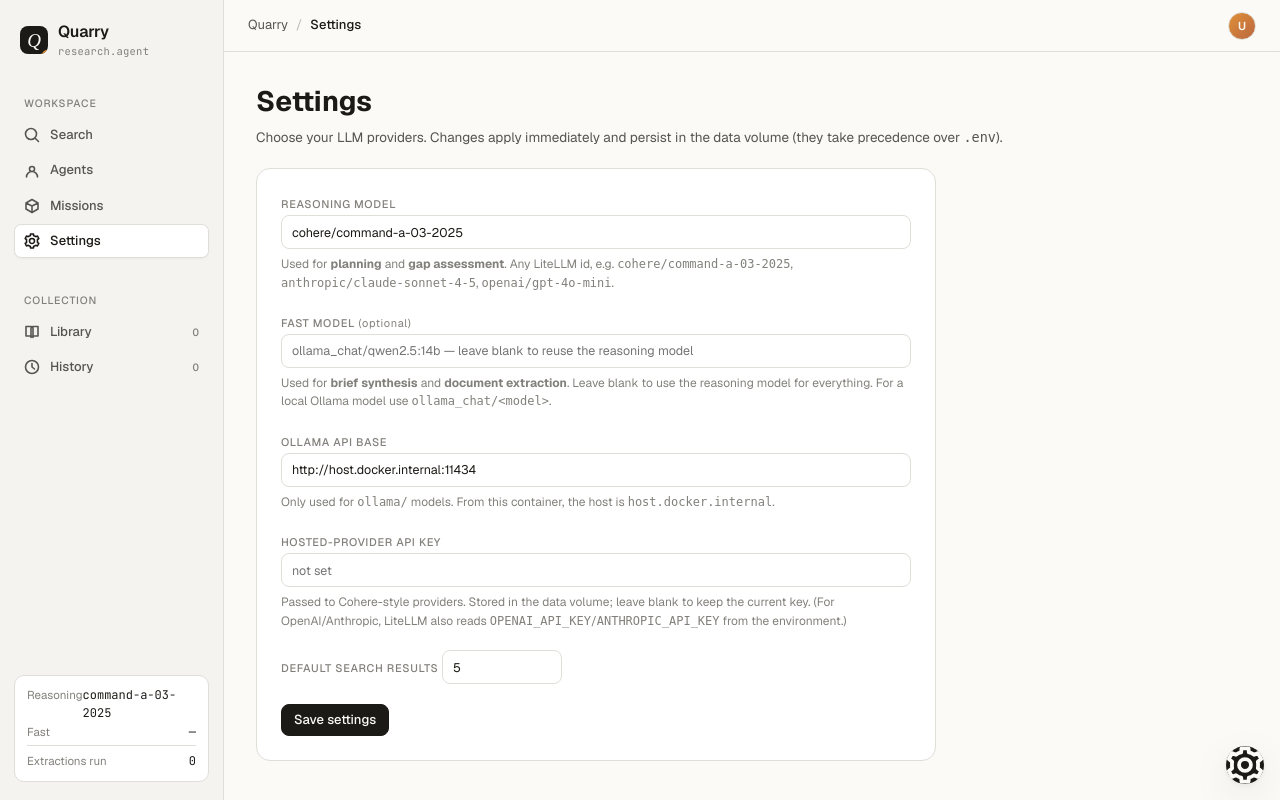
After one commit to OrangeAgente/quarry, a Flask app: page /settings in a window 1280 px wide. The commit adds this page. Run offline with Flask 3, Linux system fonts and the light colour scheme; data comes from the database, SQL or seed files in the repository; data that the repository does not hold is empty; some libraries are stand-ins or nearby versions; some web fonts are replaced.

Commit message:
Add Settings page, agent editing, CSRF origin guard, and init-db lock
Settings page edits LLM providers (model dropdown remembers every id used), persisted atomically to data/settings.json (0600) with corrupt-file quarantine; overrides apply live over .env. Agents get an edit form that keeps their id. Cross-site POSTs are rejected via Origin/Sec-Fetch-Site checks, and init_db is double-check locked for gunicorn's threaded worker.

Co-Authored-By: Claude Fable 5 <noreply@anthropic.com>
Claude-Session: https://claude.ai/code/session_016q4koAscUYQAGT6jcjG5VC

```diff
--- a/app.py
+++ b/app.py
@@ -2,13 +2,14 @@ import asyncio
 import hashlib
 import json
 import secrets
+import threading
 import time
 import uuid
 from datetime import datetime, timezone
 
 from flask import Flask, Response, render_template, request, redirect, url_for, flash, stream_with_context
 
-from config import settings
+from config import settings, save_overrides, known_models
 from search import web_search
 from crawler import crawl_urls
 from storage import (
@@ -18,7 +19,7 @@ from storage import (
     count_documents, count_searches, count_extractions, count_domains,
     get_doc_ids_with_extractions, get_search_history_enriched,
     get_related_documents, search_documents_fts,
-    insert_agent, get_agent, list_agents, delete_agent,
+    insert_agent, get_agent, list_agents, update_agent, delete_agent,
     insert_mission, update_mission, get_mission, list_missions,
     get_requirements_for_mission, get_mission_documents,
     get_missions_enriched, get_distinct_search_queries,
@@ -45,6 +46,8 @@ def inject_globals():
         llm_provider = settings.llm_provider
         llm_model = llm_provider.split("/")[-1] if "/" in llm_provider else llm_provider
         llm_vendor = llm_provider.split("/")[0] if "/" in llm_provider else llm_provider
+        fast = settings.llm_provider_fast
+        llm_fast_model = (fast.split("/")[-1] if "/" in fast else fast) if fast else "—"
         sidebar = get_sidebar_jobs()
         return dict(
             doc_count=doc_ct,
@@ -52,6 +55,8 @@ def inject_globals():
             extraction_count=extract_ct,
             llm_vendor=llm_vendor.title(),
             llm_model=llm_model,
+            llm_fast_model=llm_fast_model,
+            default_results=settings.search_max_results,
             live_job=sidebar["live"],
             previous_jobs=sidebar["previous"],
         )
@@ -59,6 +64,7 @@ def inject_globals():
         return dict(
             doc_count=0, search_count=0, extraction_count=0,
             llm_vendor="Cohere", llm_model="command-a-03-2025",
+            llm_fast_model="—", default_results=5,
             live_job=None, previous_jobs=[],
         )
 
@@ -77,10 +83,36 @@ def run_async(coro):
 
 
 @app.before_request
+def block_cross_site_posts():
+    """CSRF defense via origin checking (no tokens needed): browsers label
+    cross-site requests with Sec-Fetch-Site / a mismatching Origin, so a
+    malicious page can't blind-POST to this (unauthenticated, localhost-bound)
+    app. Same-origin form posts and non-browser clients are unaffected."""
+    if request.method != "POST":
+        return None
+    sfs = request.headers.get("Sec-Fetch-Site")
+    if sfs and sfs not in ("same-origin", "same-site", "none"):
+        return "Cross-site POST blocked", 403
+    origin = request.headers.get("Origin")
+    if origin and origin != "null":
+        from urllib.parse import urlparse
+        if urlparse(origin).netloc != request.host:
+            return "Cross-site POST blocked", 403
+    return None
+
+
+_init_db_lock = threading.Lock()
+
+
+@app.before_request
 def ensure_db():
+    # Double-checked lock: under gunicorn's threaded worker, concurrent first
+    # requests must not run init_db (and its FTS rebuild) twice in parallel.
     if not getattr(app, '_db_initialized', False):
-        run_async(init_db())
-        app._db_initialized = True
+        with _init_db_lock:
+            if not getattr(app, '_db_initialized', False):
+                run_async(init_db())
+                app._db_initialized = True
 
 
 @app.route("/")
@@ -382,6 +414,43 @@ def agent_new():
     return render_template("agent_form.html", active_page="agents")
 
 
+@app.route("/agents/<agent_id>/edit", methods=["GET", "POST"])
+def agent_edit(agent_id):
+    agent = run_async(get_agent(agent_id))
+    if not agent:
+        flash("Agent not found.", "error")
+        return redirect(url_for("agents_list"))
+
+    if request.method == "POST":
+        name = request.form.get("name", "").strip()[:120]
+        expertise = request.form.get("expertise", "").strip()[:500]
+        if not name or not expertise:
+            flash("Name and area of expertise are required.", "error")
+            return redirect(url_for("agent_edit", agent_id=agent_id))
+
+        def _clamp(field, default, lo, hi):
+            try:
+                return max(lo, min(hi, int(request.form.get(field, default))))
+            except (TypeError, ValueError):
+                return default
+
+        # Blank persona regenerates from the (possibly changed) expertise.
+        custom_persona = request.form.get("persona_prompt", "").strip()[:5000]
+        persona = custom_persona or build_persona(expertise)
+
+        run_async(update_agent(
+            agent_id,
+            name=name, expertise=expertise, persona_prompt=persona,
+            default_max_passes=_clamp("max_passes", agent.default_max_passes, 1, 10),
+            default_max_sources=_clamp("max_sources", agent.default_max_sources, 1, 100),
+            default_per_req_attempts=_clamp("per_req_attempts", agent.default_per_req_attempts, 1, 6),
+        ))
+        flash(f"Agent “{name}” updated.", "success")
+        return redirect(url_for("agents_list"))
+
+    return render_template("agent_form.html", agent=agent, active_page="agents")
+
+
 @app.route("/agents/<agent_id>/delete", methods=["POST"])
 def agent_delete(agent_id):
     agent = run_async(get_agent(agent_id))
@@ -511,6 +580,33 @@ def api_mission(mission_id):
     return state
 
 
+@app.route("/settings", methods=["GET", "POST"])
+def settings_page():
+    if request.method == "POST":
+        vals = {
+            "llm_provider": request.form.get("llm_provider", "").strip()[:200] or settings.llm_provider,
+            # Fast tier may be intentionally blank (falls back to reasoning).
+            "llm_provider_fast": request.form.get("llm_provider_fast", "").strip()[:200],
+            "ollama_api_base": request.form.get("ollama_api_base", "").strip()[:300] or settings.ollama_api_base,
+        }
+        try:
+            vals["search_max_results"] = max(1, min(20, int(request.form.get("search_max_results", settings.search_max_results))))
+        except (TypeError, ValueError):
+            vals["search_max_results"] = settings.search_max_results
+        # Only overwrite the API key when a new one is supplied.
+        key = request.form.get("cohere_api_key", "").strip()
+        if key:
+            vals["cohere_api_key"] = key
+        save_overrides(vals)
+        flash("Settings saved — applied immediately, no restart needed.", "success")
+        return redirect(url_for("settings_page"))
+
+    return render_template(
+        "settings.html", s=settings, models=known_models(),
+        has_key=bool(settings.cohere_api_key), active_page="settings",
+    )
+
+
 if __name__ == "__main__":
     app.run(
         host=settings.flask_host,
--- a/templates/agents.html
+++ b/templates/agents.html
@@ -32,6 +32,9 @@
           <span class="mono" style="margin-left:auto;color:var(--fg-subtle);font-size:11px;">
             {{ a.default_max_sources }} sources · {{ a.default_max_passes }} passes · {{ a.default_per_req_attempts }} tries/req
           </span>
+          <a href="/agents/{{ a.id }}/edit" class="btn btn-sm btn-ghost" title="Edit agent" style="align-self:center;">
+            <svg class="ico" viewBox="0 0 16 16" fill="none" stroke="currentColor" stroke-width="1.6" stroke-linecap="round" stroke-linejoin="round"><path d="M11.5 2.5 13.5 4.5M2.5 13.5l.7-2.6 7-7 1.9 1.9-7 7-2.6.7Z"/></svg>
+          </a>
           <form method="post" action="/agents/{{ a.id }}/delete" style="margin:0;align-self:center;"
                 onsubmit="return confirm('Delete this agent? Its past missions are kept under History.');">
             <button type="submit" class="btn btn-sm btn-ghost" title="Delete agent" style="color:var(--danger);">
--- a/templates/base.html
+++ b/templates/base.html
@@ -34,6 +34,10 @@
         <a href="/missions" class="nav-item {{ 'active' if active_page == 'missions' }}">
           <svg class="ico" viewBox="0 0 16 16" fill="none" stroke="currentColor" stroke-width="1.6" stroke-linecap="round" stroke-linejoin="round"><path d="M8 1.5 14 5v6l-6 3.5L2 11V5l6-3.5ZM8 8l6-3M8 8v6.5M8 8 2 5"/></svg>
           <span>Missions</span>
+        </a>
+        <a href="/settings" class="nav-item {{ 'active' if active_page == 'settings' }}">
+          <svg class="ico" viewBox="0 0 16 16" fill="none" stroke="currentColor" stroke-width="1.6" stroke-linecap="round" stroke-linejoin="round"><path d="M8 5.5a2.5 2.5 0 1 0 0 5 2.5 2.5 0 0 0 0-5ZM13.5 8c0-.5 0-1-.1-1.4l1.4-1.1L13.5 3l-1.7.7c-.7-.5-1.4-.9-2.2-1L9.5 1h-3l-.1 1.7c-.8.1-1.5.5-2.2 1L2.5 3 1.2 5.5l1.4 1.1c-.1.4-.1.9-.1 1.4s0 1 .1 1.4L1.2 10.5 2.5 13l1.7-.7c.7.5 1.4.9 2.2 1L6.5 15h3l.1-1.7c.8-.1 1.5-.5 2.2-1l1.7.7 1.3-2.5-1.4-1.1c.1-.4.1-.9.1-1.4Z"/></svg>
+          <span>Settings</span>
         </a>
       </div>
 
@@ -75,13 +79,14 @@
       </div>
 
       <div class="sidebar-footer">
-        <div class="credits-card">
+        <a href="/settings" class="credits-card" style="display:block; text-decoration:none; color:inherit;" title="Edit providers in Settings">
           <div class="credits-row">
-            <span>LLM Provider</span>
-            <span class="credits-val">{{ llm_vendor }}</span>
+            <span>Reasoning</span>
+            <span class="credits-val">{{ llm_model }}</span>
           </div>
           <div class="credits-row">
-            <span>{{ llm_model }}</span>
+            <span>Fast</span>
+            <span class="credits-val">{{ llm_fast_model }}</span>
           </div>
           <div style="margin-top: 4px; border-top: 1px solid var(--border); padding-top: 6px;">
             <div class="credits-row">
@@ -89,7 +94,7 @@
               <span class="credits-val">{{ extraction_count }}</span>
             </div>
           </div>
-        </div>
+        </a>
       </div>
     </aside>
 
--- a/templates/index.html
+++ b/templates/index.html
@@ -30,7 +30,7 @@
         <div class="search-options">
           <span class="opt-num" id="resultsControl">
             <label>Results</label>
-            <input type="number" name="max_results" value="{{ max_results or 5 }}" min="1" max="20">
+            <input type="number" name="max_results" value="{{ max_results or default_results or 5 }}" min="1" max="20">
           </span>
           <button type="button" id="extractChip" class="opt-chip {{ 'active' if extract }}">
             <svg class="ico" viewBox="0 0 16 16" fill="none" stroke="currentColor" stroke-width="1.6" stroke-linecap="round" stroke-linejoin="round"><path d="M8 1.5v3M8 11.5v3M1.5 8h3M11.5 8h3M3.2 3.2l2.1 2.1M10.7 10.7l2.1 2.1M3.2 12.8l2.1-2.1M10.7 5.3l2.1-2.1"/></svg>
--- /dev/null
+++ b/templates/settings.html
@@ -0,0 +1,73 @@
+{% extends "base.html" %}
+{% block title %}Settings — Quarry{% endblock %}
+{% block crumbs %}<span class="sep">/</span><span class="cur">Settings</span>{% endblock %}
+
+{% block content %}
+<div class="page">
+  <h1 style="margin:0 0 4px;">Settings</h1>
+  <p class="page-sub" style="margin:0 0 20px;">
+    Choose your LLM providers. Changes apply immediately and persist in the data
+    volume (they take precedence over <code>.env</code>).
+  </p>
+
+  <form method="post" action="/settings" class="card" style="padding:24px; display:grid; gap:20px; max-width:680px;">
+
+    <datalist id="model-list">
+      {% for m in models %}<option value="{{ m }}"></option>{% endfor %}
+    </datalist>
+
+    <div>
+      <label class="tweak-label" for="llm_provider">Reasoning model</label>
+      <input id="llm_provider" name="llm_provider" class="select" style="width:100%;" list="model-list"
+             value="{{ s.llm_provider }}" placeholder="cohere/command-a-03-2025">
+      <p style="margin:6px 0 0; color:var(--fg-subtle); font-size:12px;">
+        Used for <strong>planning</strong> and <strong>gap assessment</strong>. Any
+        LiteLLM id, e.g. <code>cohere/command-a-03-2025</code>,
+        <code>anthropic/claude-sonnet-4-5</code>, <code>openai/gpt-4o-mini</code>.
+      </p>
+    </div>
+
+    <div>
+      <label class="tweak-label" for="llm_provider_fast">Fast model <span style="font-weight:400; text-transform:none;">(optional)</span></label>
+      <input id="llm_provider_fast" name="llm_provider_fast" class="select" style="width:100%;" list="model-list"
+             value="{{ s.llm_provider_fast }}" placeholder="ollama_chat/qwen2.5:14b — leave blank to reuse the reasoning model">
+      <p style="margin:6px 0 0; color:var(--fg-subtle); font-size:12px;">
+        Used for <strong>brief synthesis</strong> and <strong>document extraction</strong>.
+        Leave blank to use the reasoning model for everything. For a local Ollama
+        model use <code>ollama_chat/&lt;model&gt;</code>.
+      </p>
+    </div>
+
+    <div>
+      <label class="tweak-label" for="ollama_api_base">Ollama API base</label>
+      <input id="ollama_api_base" name="ollama_api_base" class="select" style="width:100%;"
+             value="{{ s.ollama_api_base }}" placeholder="http://host.docker.internal:11434">
+      <p style="margin:6px 0 0; color:var(--fg-subtle); font-size:12px;">
+        Only used for <code>ollama/</code> models. From this container, the host is
+        <code>host.docker.internal</code>.
+      </p>
+    </div>
+
+    <div>
+      <label class="tweak-label" for="cohere_api_key">Hosted-provider API key</label>
+      <input id="cohere_api_key" name="cohere_api_key" type="password" class="select" style="width:100%;"
+             placeholder="{{ '•••••••• set — leave blank to keep' if has_key else 'not set' }}">
+      <p style="margin:6px 0 0; color:var(--fg-subtle); font-size:12px;">
+        Passed to Cohere-style providers. Stored in the data volume; leave blank to
+        keep the current key. (For OpenAI/Anthropic, LiteLLM also reads
+        <code>OPENAI_API_KEY</code>/<code>ANTHROPIC_API_KEY</code> from the environment.)
+      </p>
+    </div>
+
+    <div>
+      <label class="tweak-label" for="search_max_results">Default search results</label>
+      <input id="search_max_results" name="search_max_results" type="number" min="1" max="20"
+             class="select" style="width:120px;" value="{{ s.search_max_results }}">
+    </div>
+
+    <div>
+      <button type="submit" class="btn btn-primary">Save settings</button>
+    </div>
+  </form>
+</div>
+{% endblock %}
```
Also changed, not shown: config.py (+99 -0 lines), storage.py (+13 -0 lines), templates/agent_form.html (+19 -15 lines), tests/test_csrf_guard.py (added, +38 -0 lines).
